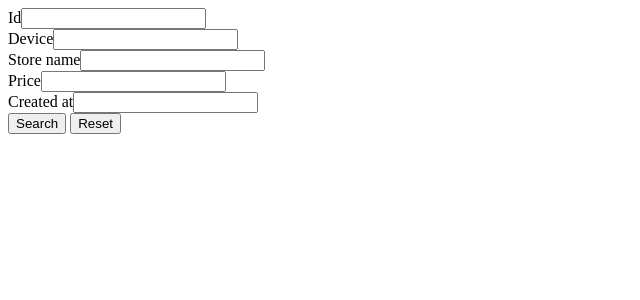
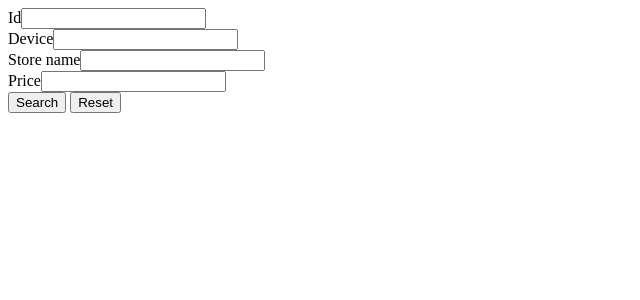
Before and after one commit to deadpoolzephyr/store, a PHP site: template src/views/default/_search.php in a window 1280 px wide. Shown: the top 300 px of the page, without its empty margins (0-640 px from the left). Run offline with PHP 8.4, Linux system fonts and the light colour scheme; the template is opened without the code that fills it: most values are stand-ins (such as "Sample title", 1, 10 or a date in 2020); form fields are guessed from the names that the template uses; some libraries are stand-ins or nearby versions.

Commit message:
store module updated

```diff
--- a/src/views/default/_search.php
+++ b/src/views/default/_search.php
@@ -23,7 +23,7 @@ use yii\widgets\ActiveForm;
 
     <?= $form->field($model, 'price') ?>
 
-    <?= $form->field($model, 'created_at') ?>
+    <?php // echo $form->field($model, 'created_at') ?>
 
     <?php // echo $form->field($model, 'updated_at') ?>
 
```
